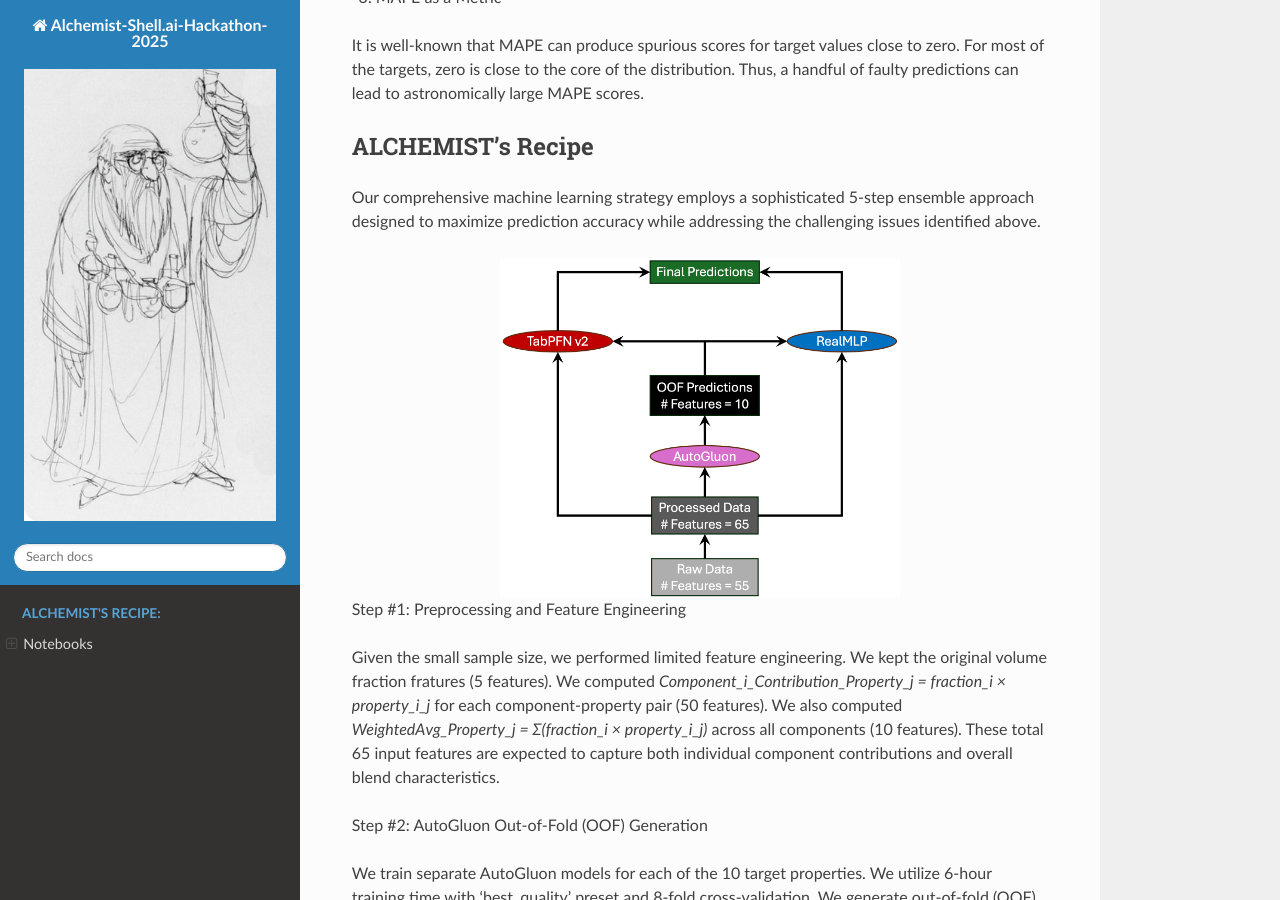
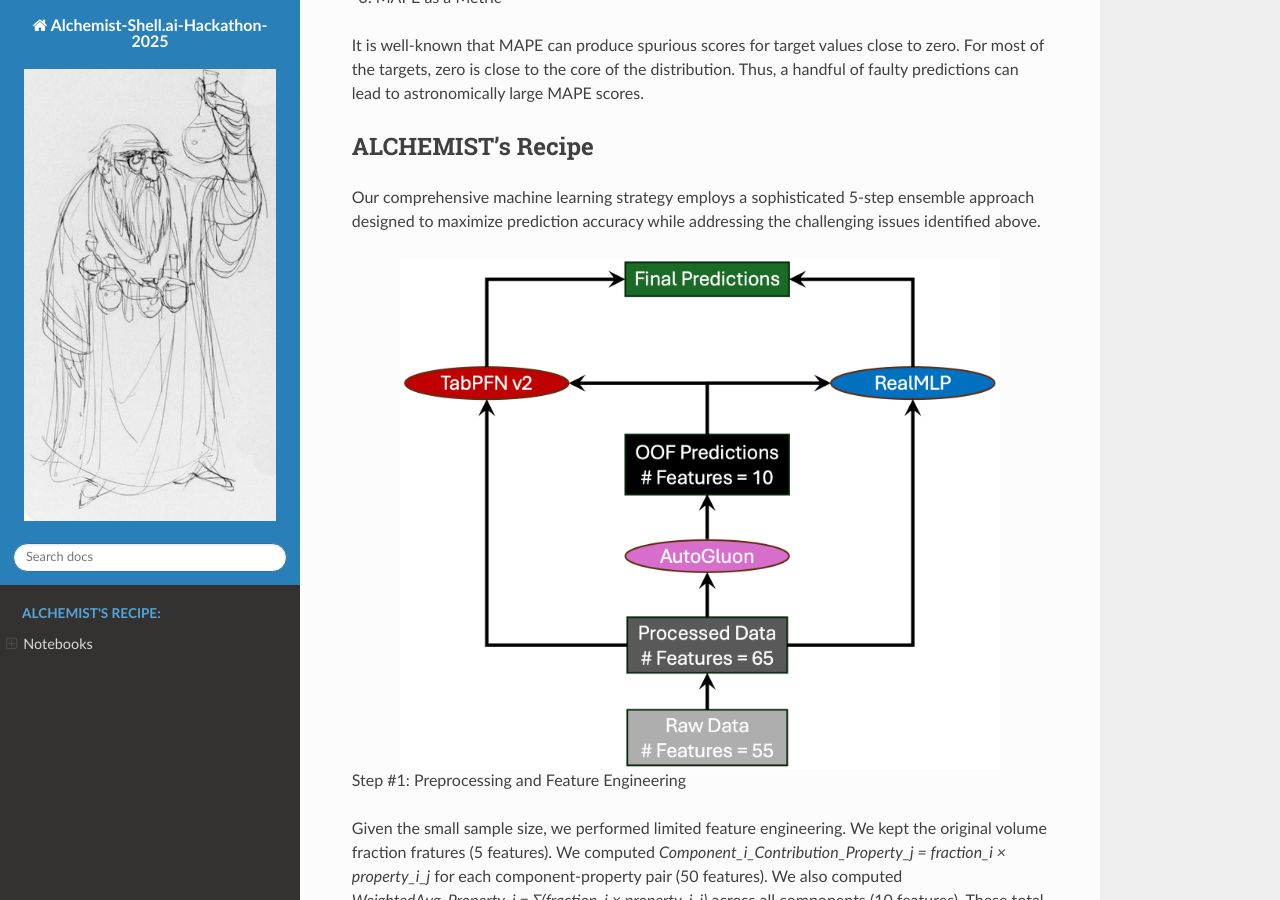
Before and after one commit to Sukantabasu/alchemist-shell.ai-hackathon-2025, a Sphinx documentation site: the page built from docs/source/index.rst, in a window 1280 px wide and 900 px high, scrolled down 1014 px. Built offline with Sphinx 7.4.7 and the Read the Docs theme 3.1.0, drawn with Linux system fonts in a browser that asks for light colours; pages that are not in the unit, such as notebooks, are missing from menus.

Commit message:
Update index.rst

```diff
--- a/docs/source/index.rst
+++ b/docs/source/index.rst
@@ -40,7 +40,7 @@ ALCHEMIST's Recipe
 Our comprehensive machine learning strategy employs a sophisticated 5-step ensemble approach designed to maximize prediction accuracy while addressing the challenging issues identified above.
 
 .. image:: _static/Framework.png
-   :width: 400px
+   :width: 600px
    :align: center
 
 
```
